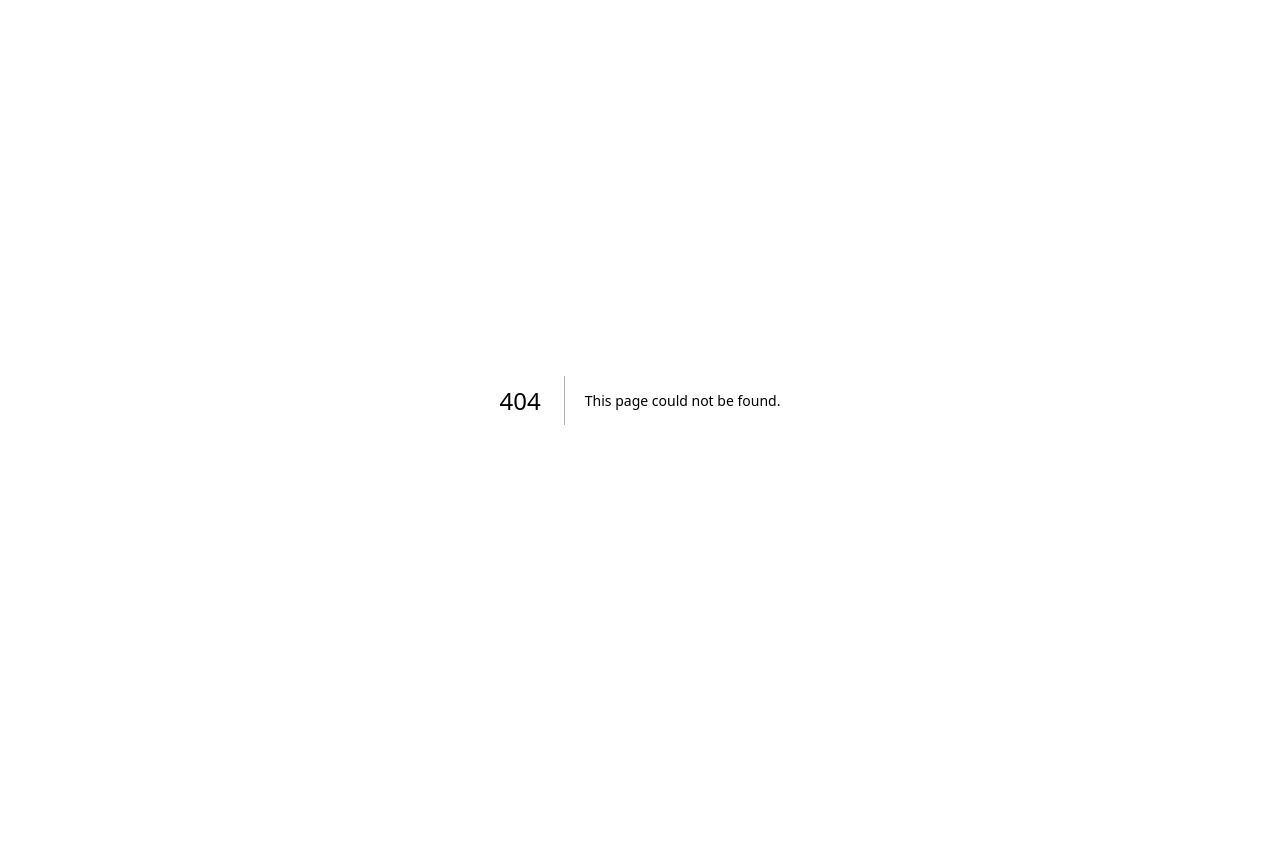
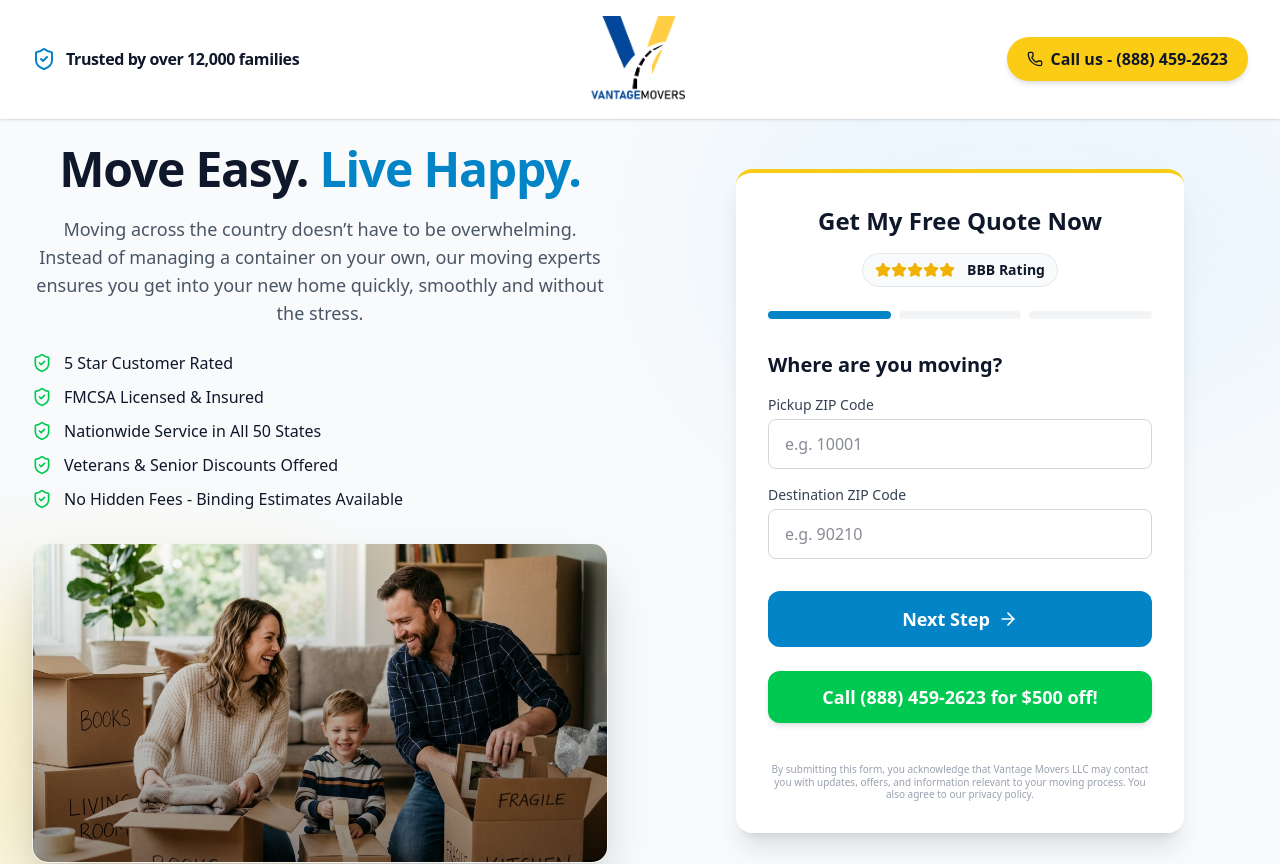
Before and after one commit to lm-rusty/vantage-demopage, a Next.js app: page /bestpodsalt in a window 1280 px wide. Before the commit this address had no page. Shown: the top 864 px of the page. Before the commit the page ends 800 px from the top, so only its background shows below. Built offline with nearby package versions, Linux system fonts and the light colour scheme.

Commit message:
feat: add bestpodsalt variant and optimize hero

```diff
--- /dev/null
+++ b/src/app/bestpodsalt/page.tsx
@@ -0,0 +1,39 @@
+import Header from '@/components/Header';
+import Hero from '@/components/Hero';
+import ServicesSection from '@/components/ServicesSection';
+import AutoTransportSection from '@/components/AutoTransportSection';
+import NationwideBanner from '@/components/NationwideBanner';
+import TrustSection from '@/components/TrustSection';
+import LogoCarousel from '@/components/LogoCarousel';
+import HowItWorks from '@/components/HowItWorks';
+import Footer from '@/components/Footer';
+
+export const metadata = {
+  title: "Best Container Alternative",
+  description: "Vantage Movers connect you with top-rated, FMCSA-authorized carriers for a seamless transition.",
+};
+
+export default function BestPodSalt() {
+  const phoneDisplay = "(888) 459-2623";
+  const phoneLink = "tel:8884592623";
+
+  return (
+    <>
+      <Header phoneDisplay={phoneDisplay} phoneLink={phoneLink} />
+      <main className="flex-1 flex flex-col w-full">
+        <Hero
+          phoneDisplay={phoneDisplay}
+          phoneLink={phoneLink}
+          description="Moving across the country doesn’t have to be overwhelming. Instead of managing a container on your own, our moving experts ensures you get into your new home quickly, smoothly and without the stress."
+        />
+        <LogoCarousel />
+        <NationwideBanner />
+        <ServicesSection phoneDisplay={phoneDisplay} phoneLink={phoneLink} />
+        <AutoTransportSection phoneDisplay={phoneDisplay} phoneLink={phoneLink} />
+        <HowItWorks />
+        <TrustSection />
+      </main>
+      <Footer phoneDisplay={phoneDisplay} phoneLink={phoneLink} />
+    </>
+  );
+}
--- a/src/components/AutoTransportSection.tsx
+++ b/src/components/AutoTransportSection.tsx
@@ -1,7 +1,12 @@
 import React from 'react';
 import { Phone } from 'lucide-react';
 
-export default function AutoTransportSection() {
+interface AutoTransportSectionProps {
+  phoneDisplay?: string;
+  phoneLink?: string;
+}
+
+export default function AutoTransportSection({ phoneDisplay = '(888) 486-2499', phoneLink = 'tel:888-486-2499' }: AutoTransportSectionProps) {
   return (
     <section className="bg-vantage-gray py-8 lg:py-12 relative border-t border-gray-100">
       <div className="container-custom mx-auto">
@@ -37,11 +42,11 @@ export default function AutoTransportSection() {
               </p>
               <div className="flex justify-center">
                 <a
-                  href="tel:888-486-2499"
+                  href={phoneLink}
                   className="inline-flex items-center justify-center gap-3 px-8 py-4 text-lg font-bold text-vantage-dark bg-vantage-yellow hover:bg-yellow-400 rounded-full shadow-[0_4px_20px_rgba(250,204,21,0.4)] hover:shadow-[0_4px_30px_rgba(250,204,21,0.6)] hover:-translate-y-1 transition-all duration-300 w-full sm:w-auto"
                 >
                   <Phone className="w-6 h-6" />
-                  (888) 486-2499
+                  {phoneDisplay}
                 </a>
               </div>
             </div>
--- a/src/components/Footer.tsx
+++ b/src/components/Footer.tsx
@@ -1,7 +1,12 @@
 import { Truck } from 'lucide-react';
 import Link from 'next/link';
 
-export default function Footer() {
+interface FooterProps {
+  phoneDisplay?: string;
+  phoneLink?: string;
+}
+
+export default function Footer({ phoneDisplay = '(888) 486-2499', phoneLink = 'tel:888-486-2499' }: FooterProps) {
   return (
     <footer className="bg-vantage-dark text-gray-300 pt-16 pb-8 border-t-4 border-vantage-yellow">
       <div className="container-custom mx-auto">
@@ -36,7 +41,7 @@ export default function Footer() {
           <div>
             <h4 className="text-white font-bold text-lg mb-4">Contact</h4>
             <ul className="space-y-2 text-sm">
-              <li>Phone: <a href="tel:888-486-2499" className="text-vantage-yellow hover:underline">(888) 486-2499</a></li>
+              <li>Phone: <a href={phoneLink} className="text-vantage-yellow hover:underline">{phoneDisplay}</a></li>
               <li>Email: info@vantagemovers.com</li>
               <li>Hours: Mon-Fri: 8am - 8pm EST<br/>Sat-Sun: 9am - 5pm EST</li>
             </ul>
--- a/src/components/Header.tsx
+++ b/src/components/Header.tsx
@@ -1,7 +1,12 @@
 import Link from 'next/link';
 import { Phone, ShieldCheck, Truck } from 'lucide-react';
 
-export default function Header() {
+interface HeaderProps {
+  phoneDisplay?: string;
+  phoneLink?: string;
+}
+
+export default function Header({ phoneDisplay = '(888) 486-2499', phoneLink = 'tel:888-486-2499' }: HeaderProps) {
   return (
     <header className="sticky top-0 z-50 w-full bg-white border-b border-vantage-gray shadow-sm">
       <div className="container-custom mx-auto h-20 md:h-24 lg:h-[118px] flex items-center justify-between">
@@ -23,11 +28,11 @@ export default function Header() {
 
         {/* Right: CTA Button */}
         <a
-          href="tel:888-486-2499"
+          href={phoneLink}
           className="flex items-center gap-2 bg-vantage-yellow hover:bg-vantage-dark-yellow text-vantage-dark font-semibold px-5 py-2.5 rounded-full transition-all duration-300 shadow-md hover:shadow-lg transform hover:-translate-y-0.5"
         >
           <Phone className="w-4 h-4" />
-          <span className="hidden sm:inline">Call us - (888) 486-2499</span>
+          <span className="hidden sm:inline">Call us - {phoneDisplay}</span>
           <span className="sm:hidden">Call Now</span>
         </a>
 
--- a/src/components/Hero.tsx
+++ b/src/components/Hero.tsx
@@ -1,7 +1,15 @@
 import MultiStepForm from './MultiStepForm';
 import { ShieldCheck, Star, CheckCircle } from 'lucide-react';
 
-export default function Hero() {
+interface HeroProps {
+  phoneDisplay?: string;
+  phoneLink?: string;
+  title?: React.ReactNode;
+  titleClassName?: string;
+  description?: React.ReactNode;
+}
+
+export default function Hero({ phoneDisplay, phoneLink, title, titleClassName, description }: HeroProps) {
   return (
     <section className="relative w-full bg-vantage-gray pt-4 pb-8 lg:pt-5 lg:pb-12 overflow-hidden">
       {/* Background Decorative Elements */}
@@ -15,15 +23,18 @@ export default function Hero() {
 
           {/* Left Content */}
           <div className="w-full text-center lg:text-left animate-slide-up flex flex-col justify-center h-full">
-            <h1 className="text-[clamp(1.5rem,7vw,2.25rem)] sm:text-4xl md:text-5xl lg:text-5xl font-extrabold text-vantage-dark leading-tight tracking-tight mb-4 whitespace-nowrap sm:whitespace-normal lg:whitespace-nowrap lg:text-center lg:w-full">
-              Move Easy. <span className="text-vantage-blue">Live Happy.</span>
+            <h1 className={titleClassName || "text-[clamp(1.5rem,7vw,2.25rem)] sm:text-4xl md:text-5xl lg:text-5xl font-extrabold text-vantage-dark leading-tight tracking-tight mb-4 whitespace-nowrap sm:whitespace-normal lg:whitespace-nowrap lg:text-center lg:w-full"}>
+              {title || (
+                <>Move Easy. <span className="text-vantage-blue">Live Happy.</span></>
+              )}
             </h1>
 
-            <p className="text-base md:text-lg text-gray-600 mb-5 max-w-2xl mx-auto lg:text-center">
-              Whether you're moving across state lines or across the country, Vantage Movers connects you with top-rated, FMCSA-authorized carriers for a seamless transition.
+            <div className="w-full max-w-[580px] mx-auto">
+              <p className="text-base md:text-lg text-gray-600 mb-6 text-center">
+                {description || "Whether you're moving across state lines or across the country, Vantage Movers connects you with top-rated, FMCSA-authorized carriers for a seamless transition."}
               </p>
 
-            <ul className="flex flex-col gap-2.5 mb-6 text-sm md:text-base text-left max-w-2xl mx-auto lg:mx-0">
+              <ul className="flex flex-col gap-2.5 mb-8 text-sm md:text-base text-left">
                 <li className="flex items-center gap-3 text-vantage-dark">
                   <ShieldCheck className="w-5 h-5 text-green-500 shrink-0" />
                   <span className="font-medium">5 Star Customer Rated</span>
@@ -45,6 +56,7 @@ export default function Hero() {
                   <span className="font-medium">No Hidden Fees - Binding Estimates Available</span>
                 </li>
               </ul>
+            </div>
 
             <div className="relative w-full h-64 sm:h-80 lg:h-72 xl:h-80 rounded-2xl overflow-hidden shadow-2xl hidden lg:block border border-gray-100 mt-auto">
               <img
@@ -58,7 +70,7 @@ export default function Hero() {
 
           {/* Right Content: MultiStep Form */}
           <div className="w-full mx-auto max-w-lg lg:max-w-full animate-fade-in flex flex-col justify-center h-full" style={{ animationDelay: '0.2s' }}>
-            <MultiStepForm />
+            <MultiStepForm phoneDisplay={phoneDisplay} phoneLink={phoneLink} />
           </div>
 
         </div>
--- a/src/components/MultiStepForm.tsx
+++ b/src/components/MultiStepForm.tsx
@@ -26,7 +26,12 @@ const formSchema = z.object({
 
 type FormData = z.infer<typeof formSchema>;
 
-export default function MultiStepForm() {
+interface MultiStepFormProps {
+  phoneDisplay?: string;
+  phoneLink?: string;
+}
+
+export default function MultiStepForm({ phoneDisplay = '(888) 486-2499', phoneLink = 'tel:888-486-2499' }: MultiStepFormProps) {
   const router = useRouter();
   const [step, setStep] = useState(1);
   const [isSubmitting, setIsSubmitting] = useState(false);
@@ -179,8 +184,8 @@ export default function MultiStepForm() {
         </div>
 
         <div className="mt-6 text-center">
-          <a href="tel:888-486-2499" className="inline-block bg-green-500 hover:bg-green-600 text-white font-bold py-3 px-6 rounded-xl transition-all shadow-md hover:shadow-lg transform hover:-translate-y-0.5 text-lg w-full mb-4">
-            Call (888) 486-2499 for $500 off!
+          <a href={phoneLink} className="inline-block bg-green-500 hover:bg-green-600 text-white font-bold py-3 px-6 rounded-xl transition-all shadow-md hover:shadow-lg transform hover:-translate-y-0.5 text-lg w-full mb-4">
+            Call {phoneDisplay} for $500 off!
           </a>
         </div>
 
--- a/src/components/ServicesSection.tsx
+++ b/src/components/ServicesSection.tsx
@@ -24,7 +24,12 @@ const services = [
   },
 ];
 
-export default function ServicesSection() {
+interface ServicesSectionProps {
+  phoneDisplay?: string;
+  phoneLink?: string;
+}
+
+export default function ServicesSection({ phoneDisplay = '(888) 486-2499', phoneLink = 'tel:888-486-2499' }: ServicesSectionProps) {
   return (
     <section className="bg-white py-8 lg:py-12 relative overflow-hidden">
       <div className="container-custom mx-auto">
@@ -84,11 +89,11 @@ export default function ServicesSection() {
               Call Now for a Free Quote
             </p>
             <a
-              href="tel:888-486-2499"
+              href={phoneLink}
               className="inline-flex items-center justify-center gap-2 px-6 py-3 text-base md:text-lg font-bold text-vantage-dark bg-vantage-yellow hover:bg-yellow-400 rounded-full shadow-[0_4px_20px_rgba(250,204,21,0.4)] hover:shadow-[0_4px_30px_rgba(250,204,21,0.6)] hover:-translate-y-1 transition-all duration-300 w-full sm:w-auto"
             >
               <Phone className="w-5 h-5" />
-              (888) 486-2499
+              {phoneDisplay}
             </a>
           </div>
         </div>
```
Lines whose indentation alone changed are shown as unchanged.
